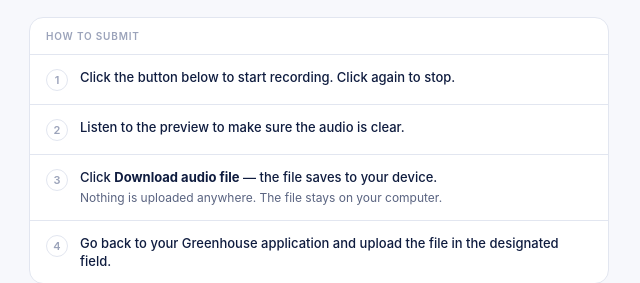
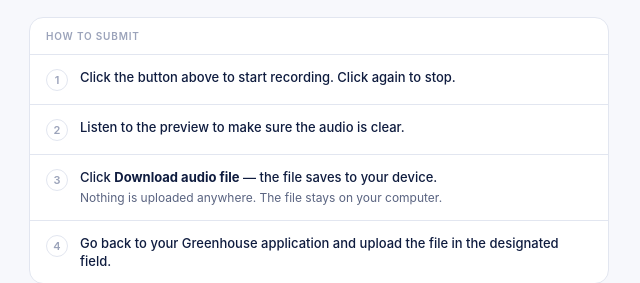
Before and after one commit to Degreed-TA/degreed-english-assessment, a plain HTML site: page index.html in a window 1280 px wide. Shown: the part 950-1233 px from the top of the page, 321-961 px from the left. Drawn offline with Linux system fonts and the light colour scheme.

Commit message:
Add files via upload

```diff
--- a/index.html
+++ b/index.html
@@ -329,7 +329,7 @@
     <div class="step-row">
       <div class="step-num" id="sn1">1</div>
       <div class="step-body">
-        <div class="step-title">Click the button below to start recording. Click again to stop.</div>
+        <div class="step-title">Click the button above to start recording. Click again to stop.</div>
       </div>
     </div>
     <div class="step-row">
```
